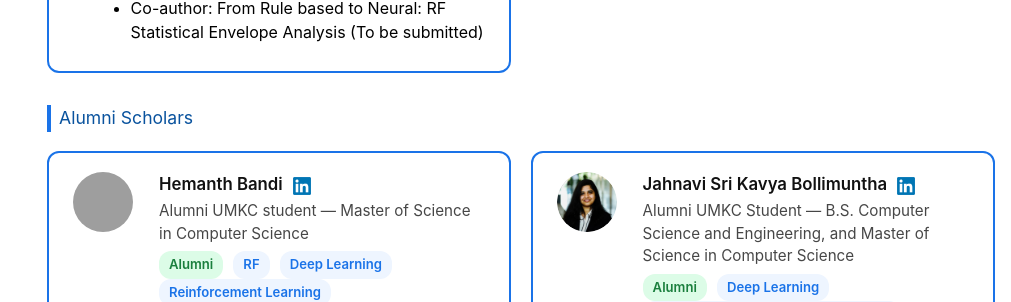
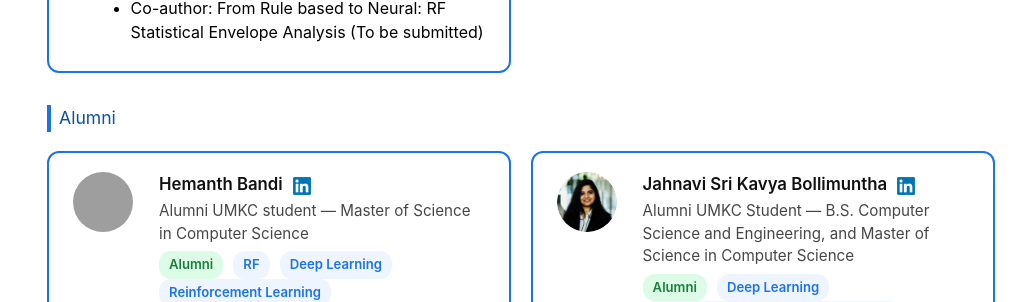
Before and after one commit to srsapireddy/srsapireddy.github.io, a Jekyll site: the page built from _pages/scholars.md, in a window 1280 px wide and 900 px high, scrolled down 408 px, cut to the strip 153-455 px from the top of the window. Shown: the whole strip, without its empty margins (269-1280 px from the left). Built offline with Jekyll 4.4.1, drawn with Linux system fonts in a browser that asks for light colours; cached includes are drawn as plain includes; nearby versions of some CDN libraries; grey boxes are pictures that could not be loaded.

Commit message:
Update scholars.md

```diff
--- a/_pages/scholars.md
+++ b/_pages/scholars.md
@@ -152,7 +152,7 @@ This page highlights scholars — both current UMKC students and alumni — who
 
 </div>
 
-<div class="group-title">Alumni Scholars</div>
+<div class="group-title">Alumni</div>
 <div class="sch-grid">
 
   <!-- Heamanth Bandi -->
```
